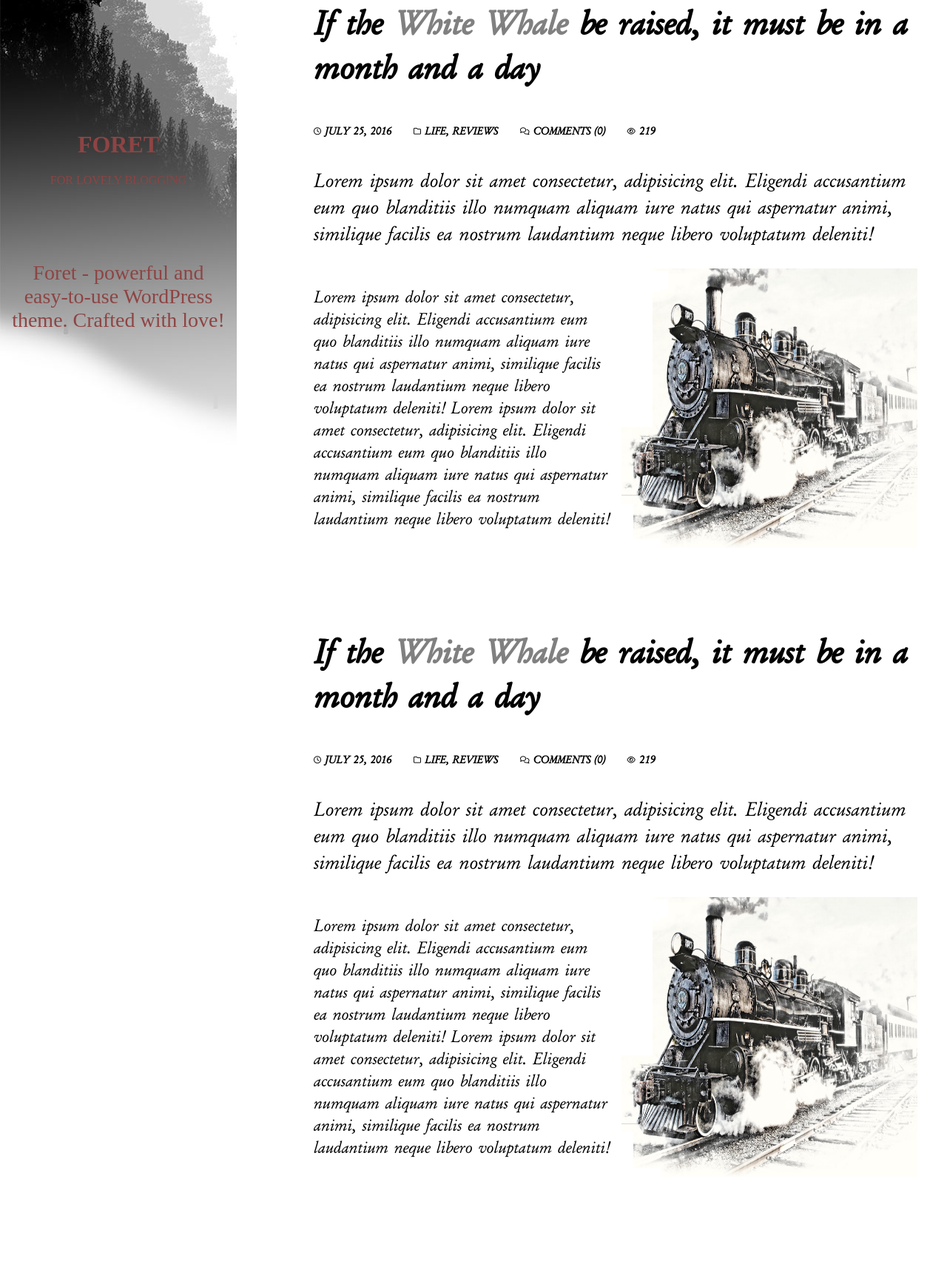
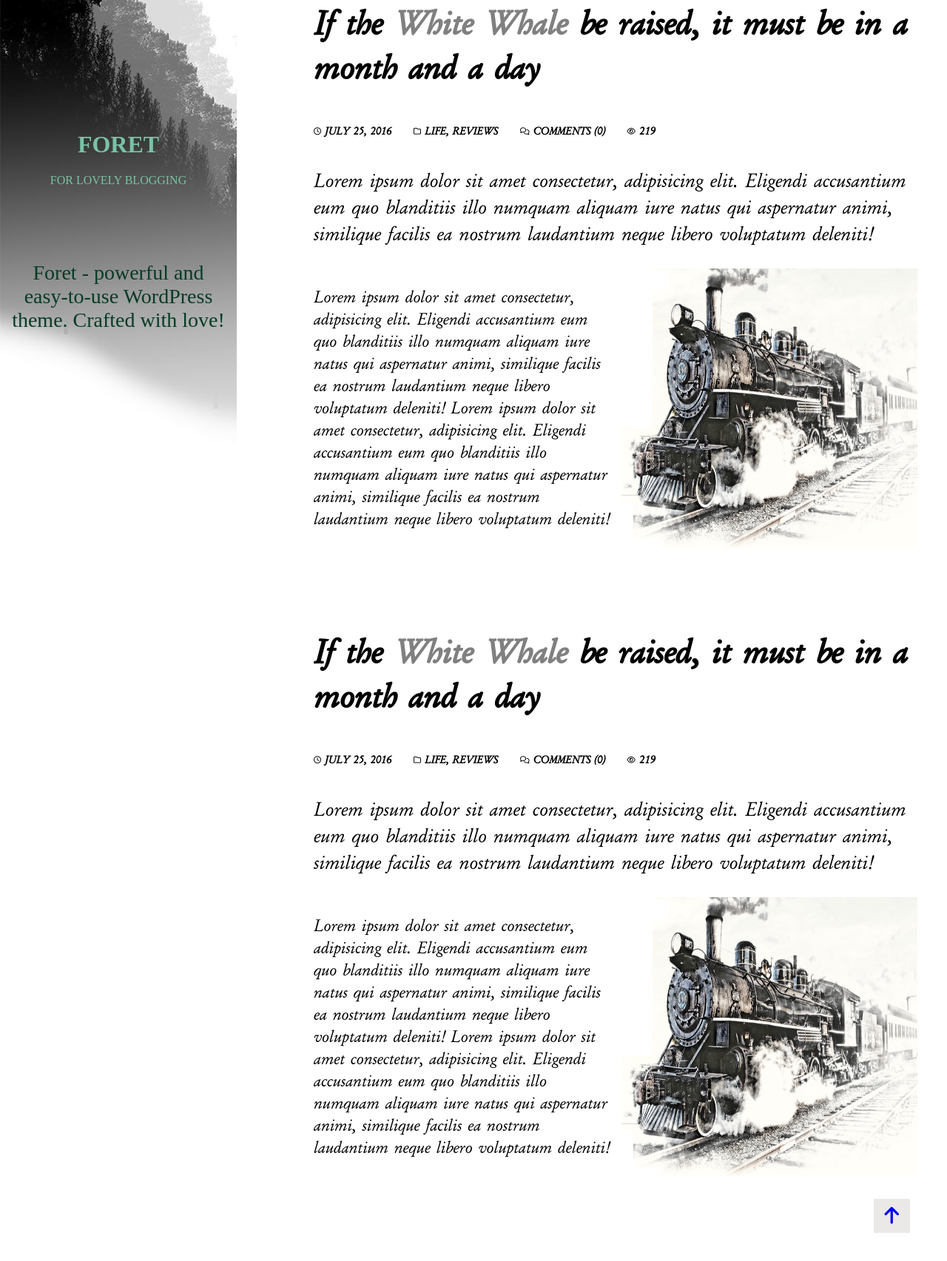
Before and after one commit to pjupju/foret, a plain HTML site: page index.html in a window 1280 px wide. Shown: the part 129-1834 px from the top of the page at 74% size. Before the commit the page ends 1750 px from the top, so only its background shows below. Drawn offline with Linux system fonts and the light colour scheme.

Commit message:
add bottom btn

```diff
--- a/css/style.css
+++ b/css/style.css
@@ -39,7 +39,7 @@ a {
 .header-top-nav {
     display: flex;
     justify-content: space-between;
-    color: rgb(142, 68, 68);
+    color: rgb(122, 194, 165);
 }
 @media screen and (max-width: 900px) {
     .header-top-nav {
@@ -52,7 +52,7 @@ a {
 .header-top-center {
     margin-top: 250px;
     text-align: center;
-    color: rgb(142, 68, 68);
+    color: rgb(122, 194, 165);
     text-transform: uppercase;
 }
 @media screen and (max-width: 900px) {
@@ -66,7 +66,7 @@ a {
 }
 .header-top-bottom {
     text-align: center;
-    color: rgb(142, 68, 68);
+    color: rgb(6, 59, 38);
     margin-top: 100px;
     font-size: 28px;
     text-align: center;
@@ -89,6 +89,7 @@ a {
     border-bottom: 1px solid rgb(177, 175, 175);
     position: fixed;
     left: 25vw;
+    z-index: 20;
 }
 @media screen and (max-width: 900px) {
     .header-bottom {
@@ -148,6 +149,7 @@ a {
     width: 70vw;
     float: right;
     margin-top: 50px;
+    z-index: 1;
 }
 @media screen and (max-width: 900px) {
     .block {
@@ -219,3 +221,15 @@ a {
         width: 300px;
     }
 }
+.block-item-btn {
+    padding: 10px 15px;
+    border: none;
+    float: right;
+    background-color: rgb(235, 232, 232);
+    margin: 0 50px 50px 0;
+}
+@media screen and (max-width: 900px) {
+    .block-item-btn {
+        display: none;
+    }
+}
--- a/index.html
+++ b/index.html
@@ -48,7 +48,7 @@
         </div>
     </header>
 
-    <div class="block">
+    <div class="block" id="go_up">
         <div class="block-item">
             <h1>If the <span>White Whale</span> be raised, it must be in a month and a day</h1>
             <div class="block-item-info">
@@ -86,7 +86,7 @@
             </div>
         </div>
 
-        <div class="block-item item2">
+        <div class="block-item">
             <h1>If the <span>White Whale</span> be raised, it must be in a month and a day</h1>
             <div class="block-item-info">
                 <div class="block-item-info-title">
@@ -122,8 +122,16 @@
                 <img src="img/train.png" alt="">
             </div>
         </div>
+        <button class="block-item-btn">
+            <a href="#go_up"><i class="fas fa-arrow-up"></i></a>
+        </button>
+
     </div>
 
 </body>
 
 </html>
+
+<!--
+
+-->
```
